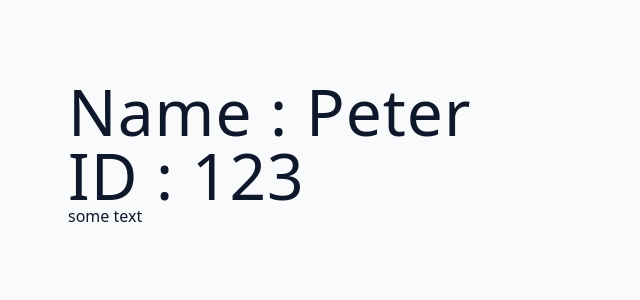
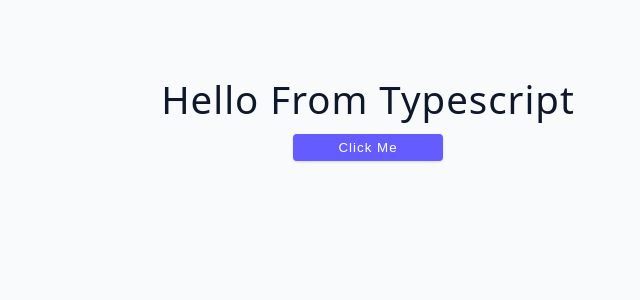
Before and after one commit to jonthedev/typescript-jdev, a React (Vite) app in the folder src/react-typescript-essentials/: page / in a window 1280 px wide. Shown: the top 300 px of the page, without its empty margins (272-912 px from the left). Built offline with nearby package versions, Linux system fonts and the light colour scheme.

Commit message:
feat: git add state with typescript lesson

```diff
--- a/src/react-typescript-essentials/src/App.tsx
+++ b/src/react-typescript-essentials/src/App.tsx
@@ -1,11 +1,9 @@
-import Component from "./lessons/02-props/"
+import Component from "./lessons/03-state"
 
 function App() {
   return (
     <main>
-      <Component name="peter" id={123}>
-        <p>some text</p>
-      </Component>
+      <Component></Component>
     </main>
   )
 }
--- a/src/react-typescript-essentials/src/lessons/03-state/index.tsx
+++ b/src/react-typescript-essentials/src/lessons/03-state/index.tsx
@@ -1,9 +1,32 @@
+/*
+
+* typescript infers primitive types
+* by default [] is type never
+
+*/
+
+import { useState } from "react"
+
 function Component() {
+  const [text, setText] = useState("shakeAndBake")
+  const [number, setNumber] = useState(1)
+  const [list, setList] = useState<string[]>([])
+
   return (
     <div>
-      <h2>React & Typescript</h2>
-      <h2>State</h2>
+      <h2 className="mb-1">hello from typescript</h2>
+      <button
+        className="btn btn-center"
+        onClick={() => {
+          // setText(1);
+          // setNumber('hello');
+          // setList([1, 3]);
+          setList(["hello", "world"])
+        }}
+      >
+        click me
+      </button>
     </div>
-  );
+  )
 }
-export default Component;
+export default Component
```
